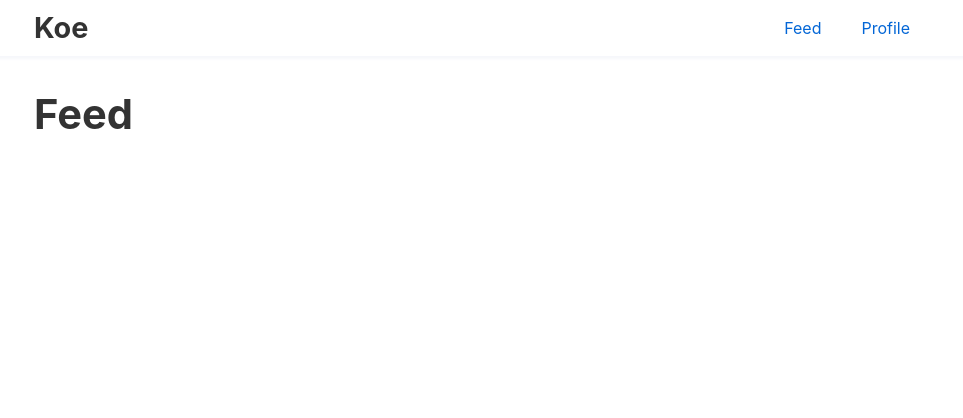
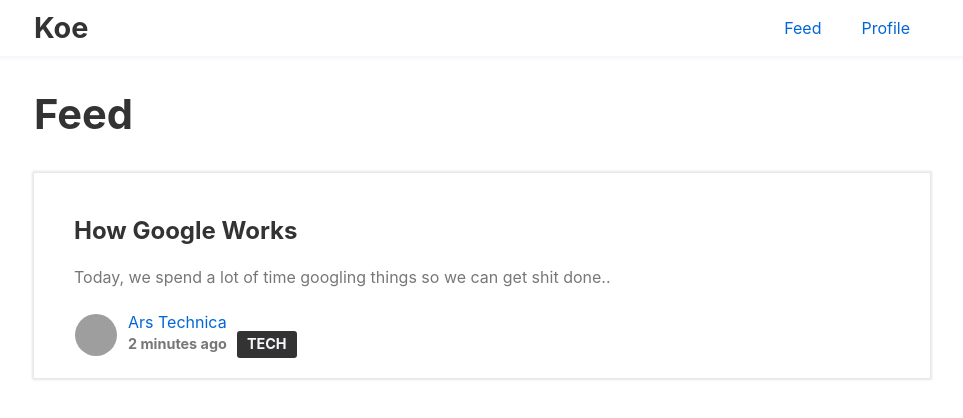
Before and after one commit to dcorvasce/koe, a plain HTML site: page index.html in a window 1280 px wide. Shown: the whole page, without its empty margins (158-1121 px from the left). Drawn offline with nearby package versions, Linux system fonts and the light colour scheme; grey boxes are pictures that could not be loaded.

Commit message:
Add CSS rules for articles' boxes

```diff
--- a/index.html
+++ b/index.html
@@ -30,6 +30,30 @@
         <h2 class="is-large">Feed</h2>
       </header>
     </section>
+    <section class="row">
+      <article class="news-article">
+        <header class="news-article__header">
+          <h3>How Google Works</h3>
+        </header>
+        <p class="news-article__summary">
+          Today, we spend a lot of time googling things so we can get shit done..
+        </p>
+        <footer class="news-article__metadata">
+          <figure>
+            <img src="https://cdn.arstechnica.net/wp-content/themes/ars/assets/img/material-ars-db41652381.png" alt="Ars Technica">
+
+            <ficaption>
+              <a href="https://arstechnica.com/">Ars Technica</a>
+
+              <section class="news-article__details">
+                <span class="news-article__date">2 minutes ago</span>
+                <span class="news-article__category">Tech</span>
+              </section>
+            </figcaption>
+          </figure>
+        </footer>
+      </article>
+    </section>
   </div>
 </body>
 </html>
--- a/style.css
+++ b/style.css
@@ -65,3 +65,58 @@ a:active {
   width: 70%;
   margin: 0 15%;
 }
+
+/* News article */
+
+.news-article {
+  box-shadow: 0 0 2px 2px #e7e7e7;
+  padding: 20px 40px;
+  box-sizing: border-box;
+}
+
+.news-article__header h3 {
+  font-size: 1.5em;
+}
+
+.news-article__summary {
+  color: #777;
+  padding-bottom: 10px;
+}
+
+.news-article__metadata figure {
+  display: flex;
+  margin: 0;
+  align-items: center;
+}
+
+.news-article__metadata figure img {
+  width: 42px;
+  height: 42px;
+  border: 1px solid transparent;
+  border-radius: 42px;
+  margin-right: 10px;
+}
+
+.news-article__details {
+  width: 100%;
+  display: inline-flex;
+  flex-grow: 1;
+  align-items: center;
+}
+
+.news-article__category {
+  background-color: #333;
+  color: #f6f7fb;
+  border-radius: 3px;
+  padding: 5px 10px;
+  font-weight: bold;
+  font-size: 0.9em;
+  text-transform: uppercase;
+}
+
+.news-article__date {
+  font-size: 0.9em;
+  color: #777;
+  margin-right: 10px;
+  font-weight: bold;
+}
```
